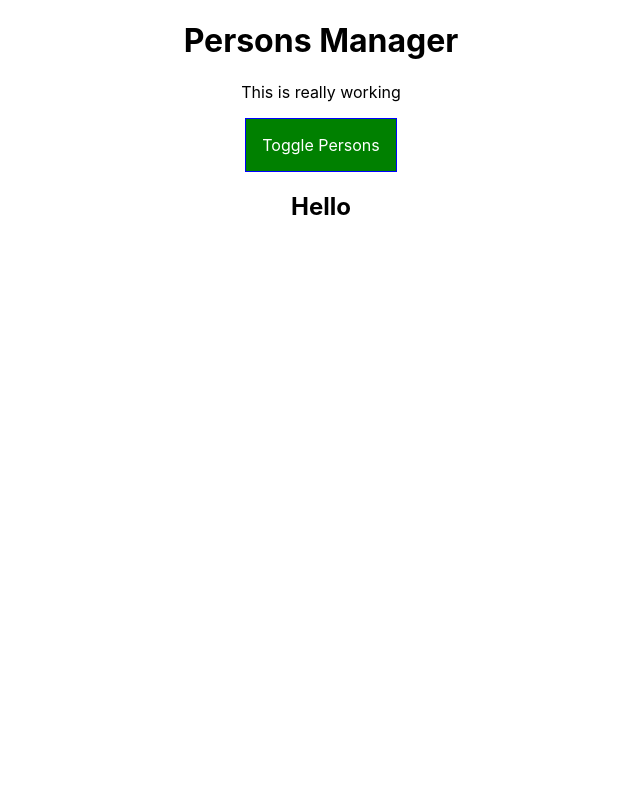
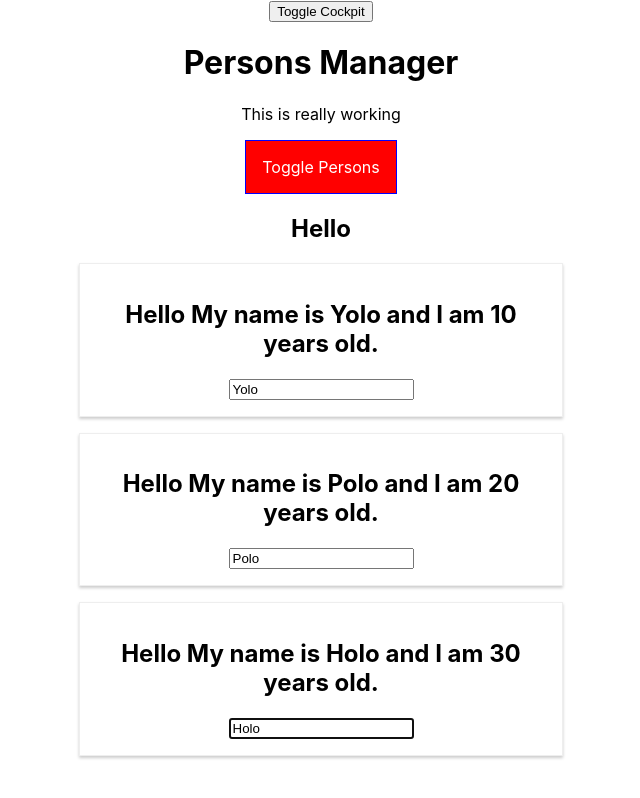
Before and after one commit to Blueluelueluelue/react-complete-guide, a React (Create React App) app: page / in a window 1280 px wide. Shown: the whole page, without its empty margins (319-959 px from the left). Built offline with nearby package versions, Linux system fonts and the light colour scheme.

Commit message:
toggle cockpit, useEffect in Cocpit.js, useRef in Cockpit.js

```diff
--- a/src/components/Cockpit/Cockpit.js
+++ b/src/components/Cockpit/Cockpit.js
@@ -1,10 +1,15 @@
-import React, { useEffect, Fragment } from 'react'
+import React, { useEffect, Fragment, useRef } from 'react'
 import classes from './Cockpit.module.css'
 
 const Cockpit = (props) => {
+  const toggleButtonRef = useRef()
+
   useEffect(() => {
     console.log('[Cockpit.js] useEffect')
-  })
+    toggleButtonRef.current.click()
+    return () => console.log('[Cockpit.js] Some Cleanup code')
+  }, [])
+
   const assignedClasses = []
   let btnClass = ''
   if (props.showPersons) {
@@ -23,6 +28,7 @@ const Cockpit = (props) => {
           <h1>{props.title}</h1>
           <p className={assignedClasses.join(' ')}>This is really working</p>
           <button
+          ref={toggleButtonRef}
           className={btnClass}
           onClick={props.click}>Toggle Persons</button>
       </div>
--- a/src/containers/App.js
+++ b/src/containers/App.js
@@ -13,7 +13,8 @@ class App extends Component {
         { id: 'afvcd', name: 'Holo', age: 30 }
       ],
       otherState: 'some other value',
-      showPersons: false
+      showPersons: false,
+      showCockpit: true
     }
     console.log('[App.js] constructor')
   }
@@ -49,6 +50,12 @@ class App extends Component {
     this.setState( { showPersons: !doesShow } )
   }
 
+  toggleCockpitHandler = () => {
+    this.setState((prevState) => {
+      return { showCockpit: !prevState.showCockpit }
+    })
+  }
+
   render() {
     let persons = null
     console.log('[App.js] render')
@@ -69,12 +76,14 @@ class App extends Component {
 
     return (
       <div className={classes.App}>
+        <button onClick={this.toggleCockpitHandler}>Toggle Cockpit</button>
+        {this.state.showCockpit ?
         <Cockpit
           title={this.props.appTitle}
           showPersons={this.state.showPersons}
           persons={this.state.persons}
           click={this.togglePersonHandler}
-          />
+        /> : null}
         {persons}
       </div>
     );
```
Lines whose indentation alone changed are shown as unchanged.
